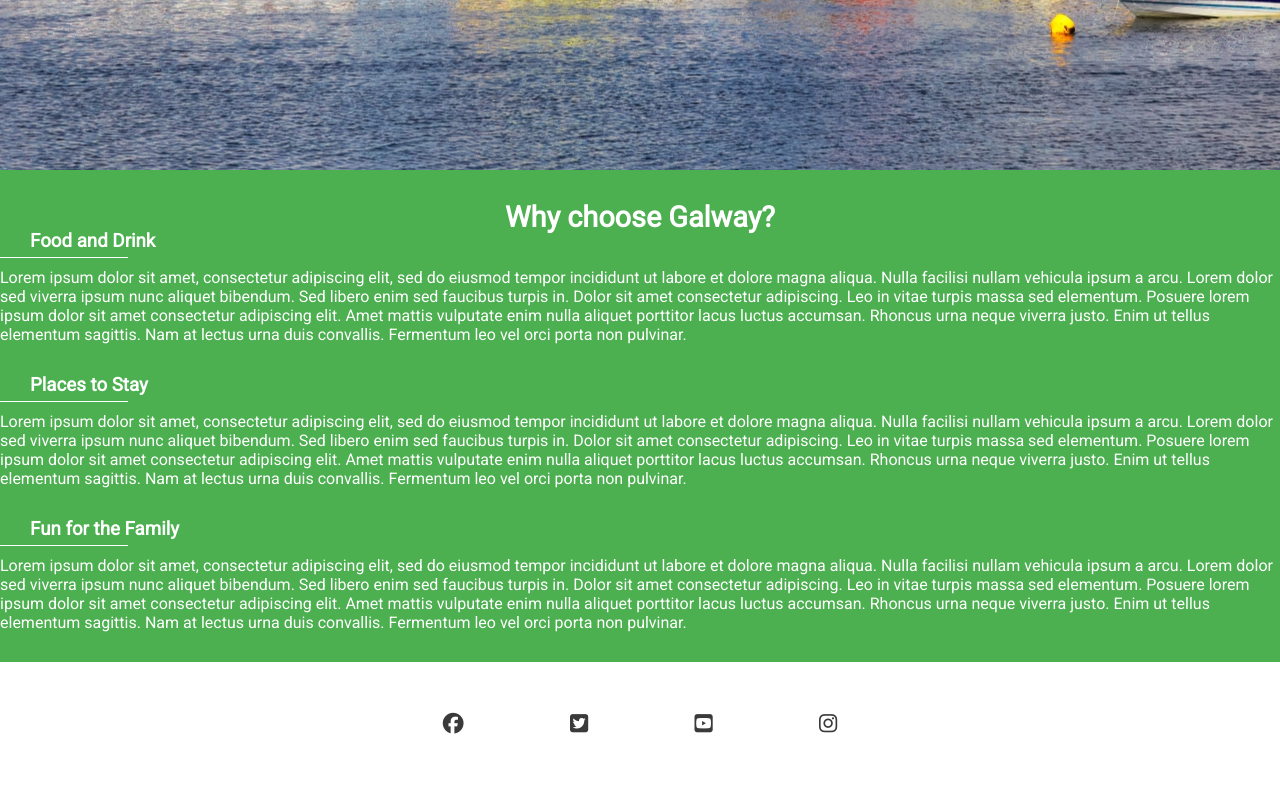
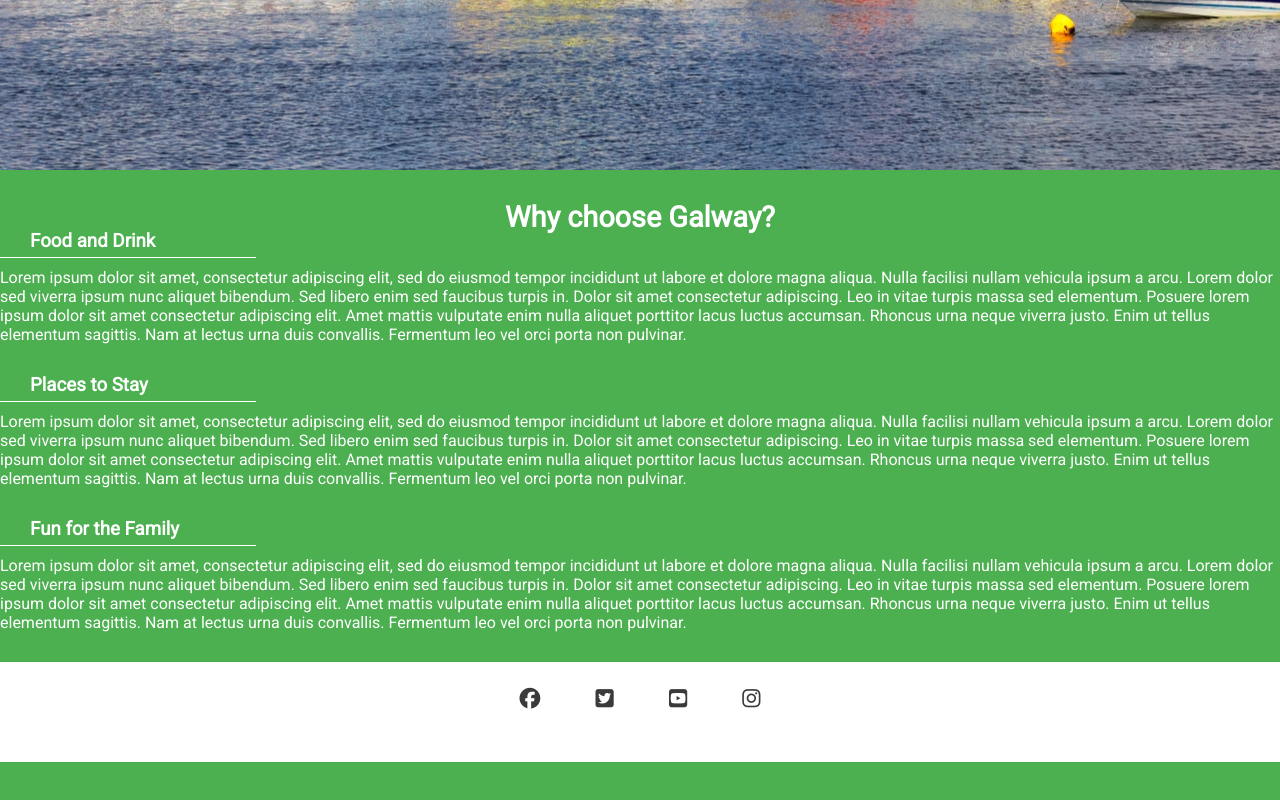
Before and after one commit to Code-Institute-Submissions/Gwgjnr-Fourteen_Tribes_SepResub, a plain HTML site: page index.html in a window 1280 px wide. Shown: the part 520-1320 px from the top of the page. After the commit the page ends 1282 px from the top, so only its background shows below. Drawn offline with Linux system fonts and the light colour scheme.

```diff
--- a/assets/css/style.css
+++ b/assets/css/style.css
@@ -30,7 +30,8 @@ h1 {
 
 #menu {
     font-size: 90%;
-    letter-spacing: 4px;
+    font-weight: 600;
+    letter-spacing: 5px;
     line-height: 50px;
     padding-top: 20px;
 }
@@ -78,7 +79,7 @@ h1 {
 
 hr {
     border-top: 1px solid white;
-    width: 10%;
+    width: 20%;
     margin: 5px 0 10px;
 }
 
@@ -87,7 +88,7 @@ hr {
 }
 
 footer {
-    height: 150px;
+    height: 100px;
     background-color: white;
 }
 
@@ -102,7 +103,7 @@ footer {
 
 .social-media i{
     font-size: 130%;
-    margin: 1%;
-    padding: 3%;
+    margin: 0;
+    padding: 2%;
     color: #3a3a3a;
 }
```
